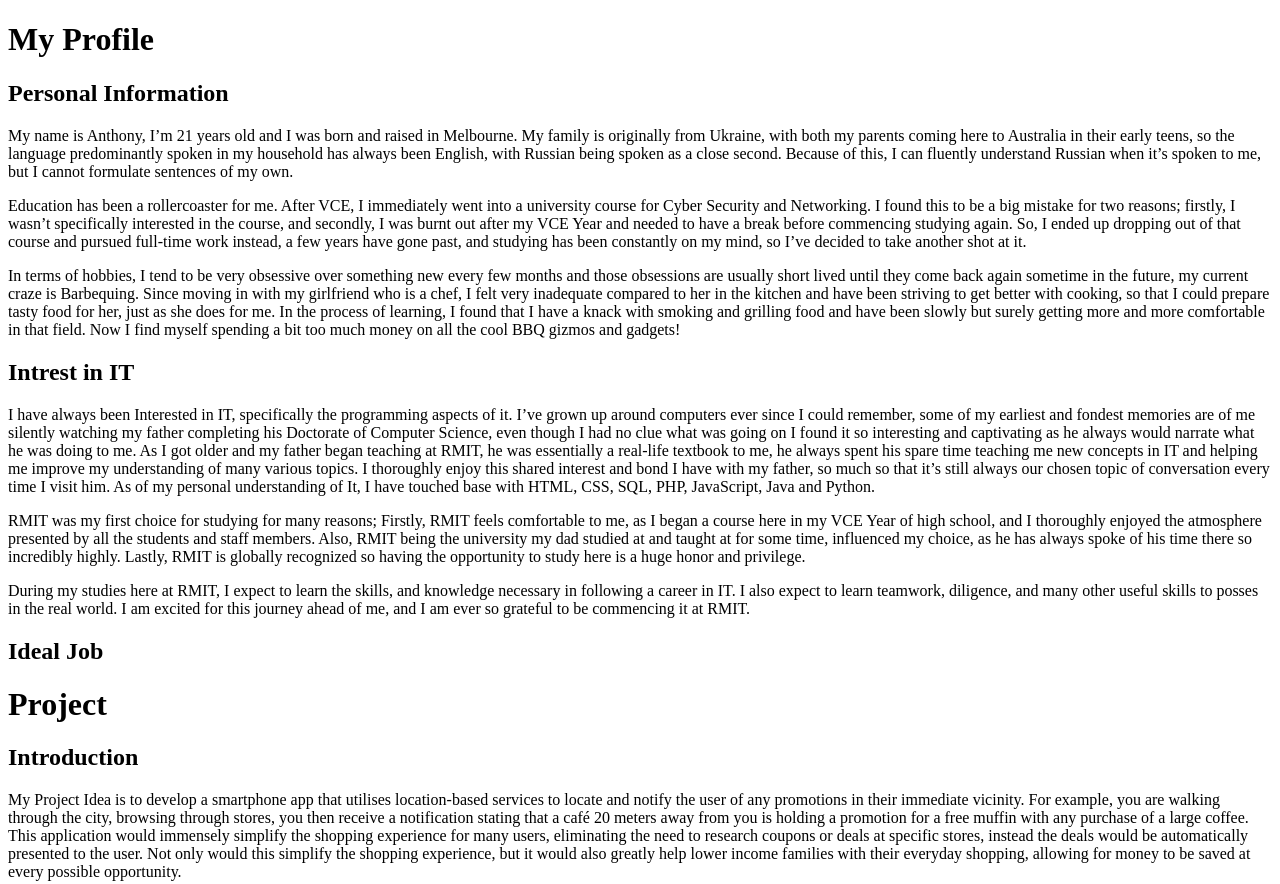
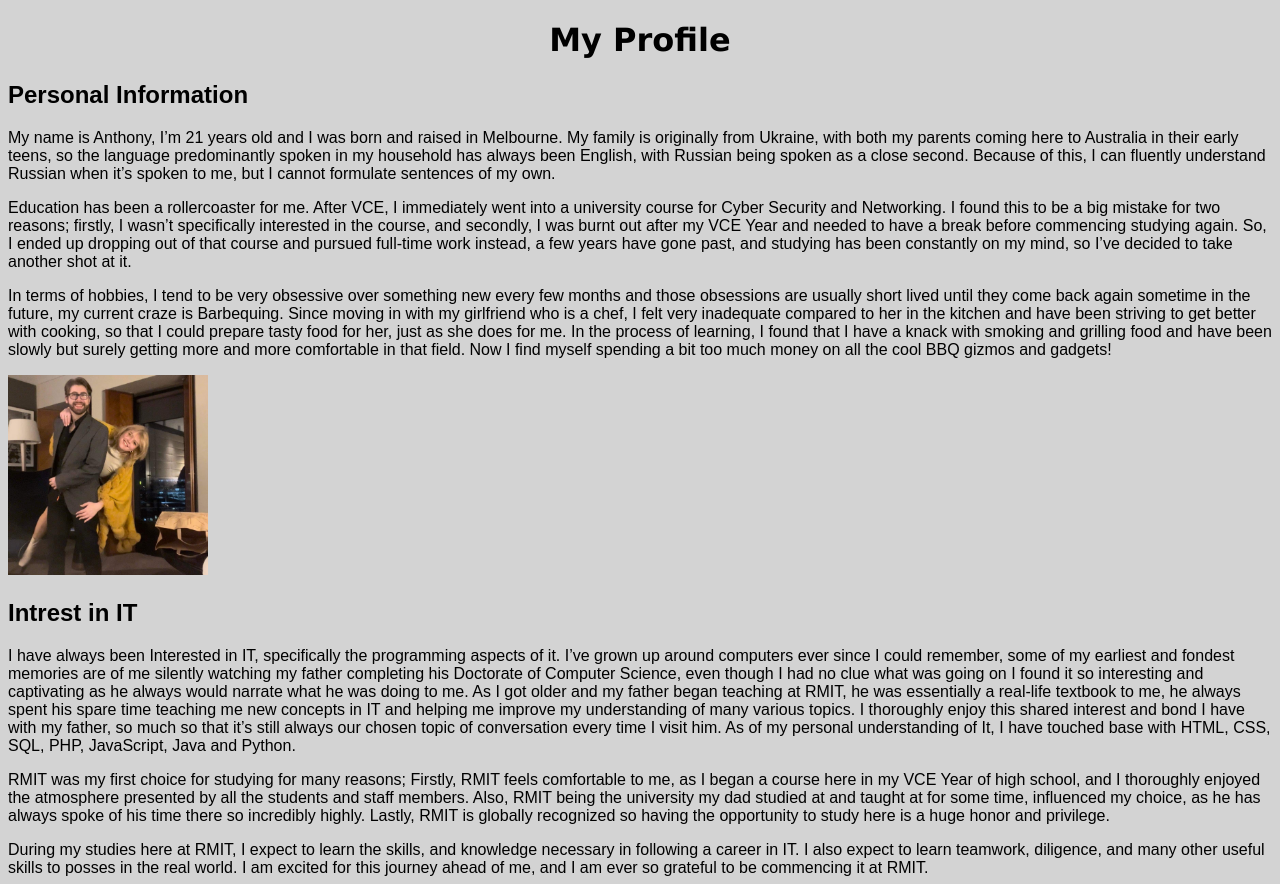
Before and after one commit to s3715677/s3715677-A1, a plain HTML site: page index.html in a window 1280 px wide. Shown: the top 884 px of the page. Drawn offline with Linux system fonts and the light colour scheme.

Commit message:
Basic Layout Complete

```diff
--- a/index.html
+++ b/index.html
@@ -6,6 +6,7 @@
     <meta http-equiv="X-UA-Compatible" content="IE=edge">
     <meta name="viewport" content="width=device-width, initial-scale=1.0">
     <title>Assignment 1</title>
+    <link rel="stylesheet" href="stylesheet.css">
 </head>
 
 <body>
@@ -34,6 +35,8 @@
         BBQ gizmos and gadgets!
     </p>
 
+    <img src="images/myProfile.jpg" alt="My girlfriend and I" width="200px">
+
     <h2>Intrest in IT</h2>
     <p>
         I have always been Interested in IT, specifically the programming aspects of it. I’ve grown up around computers
@@ -58,9 +61,6 @@
         IT. I also expect to learn teamwork, diligence, and many other useful skills to posses in the real world. I am
         excited for this journey ahead of me, and I am ever so grateful to be commencing it at RMIT.
     </p>
-
-    <h2>Ideal Job</h2>
-    <p></p>
 
     <h1>Project</h1>
     <h2>Introduction</h2>
@@ -89,7 +89,7 @@
     </p>
 
 
-    <!-- Insert Image here -->
+
 </body>
 
 </html>
--- /dev/null
+++ b/stylesheet.css
@@ -0,0 +1,13 @@
+body {
+    background-color: lightgray;
+}
+h1 {
+    text-align: center;
+    font-family:Verdana, Geneva, Tahoma, sans-serif ;
+}
+h2 {
+    font-family: sans-serif;
+}
+p {
+    font-family: sans-serif;
+}
```
Also changed, not shown: My Profile.jpg (deleted), images/myProfile.jpg (added).
